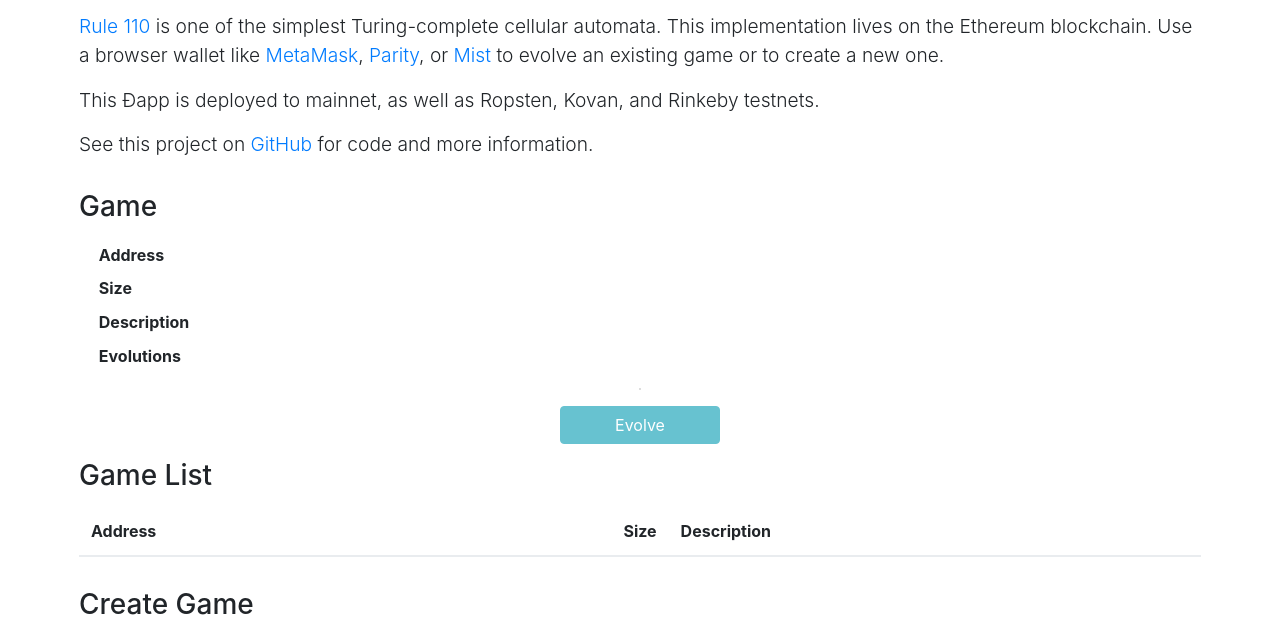
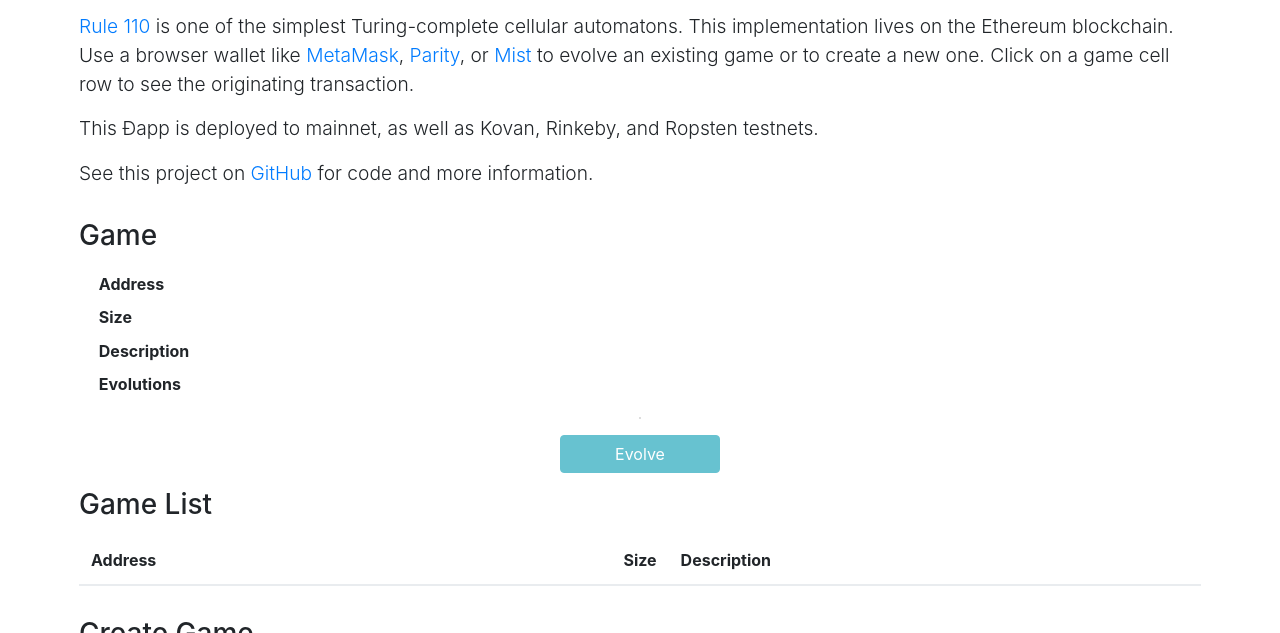
Before and after one commit to vsergeev/evolve110, a plain HTML site: page docs/index.html in a window 1280 px wide. Shown: the part 96-729 px from the top of the page. Drawn offline with Linux system fonts and the light colour scheme; no server answers.

Commit message:
web: improve project description

```diff
--- a/docs/index.html
+++ b/docs/index.html
@@ -14,8 +14,8 @@
       <h1>Rule 110</h1>
     </div>
     <div class="row">
-      <p class="description"><a href="https://en.wikipedia.org/wiki/Rule_110" target="_blank">Rule 110</a> is one of the simplest Turing-complete cellular automata. This implementation lives on the Ethereum blockchain. Use a browser wallet like <a href="https://metamask.io/" target="_blank">MetaMask</a>, <a href="https://parity.io/parity.html" target="_blank">Parity</a>, or <a href="https://github.com/ethereum/mist" target="_blank">Mist</a> to evolve an existing game or to create a new one.</p>
-      <p class="description">This Ðapp is deployed to mainnet, as well as Ropsten, Kovan, and Rinkeby testnets.</p>
+      <p class="description"><a href="https://en.wikipedia.org/wiki/Rule_110" target="_blank">Rule 110</a> is one of the simplest Turing-complete cellular automatons. This implementation lives on the Ethereum blockchain. Use a browser wallet like <a href="https://metamask.io/" target="_blank">MetaMask</a>, <a href="https://parity.io/parity.html" target="_blank">Parity</a>, or <a href="https://github.com/ethereum/mist" target="_blank">Mist</a> to evolve an existing game or to create a new one. Click on a game cell row to see the originating transaction.</p>
+      <p class="description">This Ðapp is deployed to mainnet, as well as Kovan, Rinkeby, and Ropsten testnets.</p>
       <p class="description">See this project on <a href="https://github.com/vsergeev/evolve110" target="_blank">GitHub</a> for code and more information.</p>
     </div>
 
```
